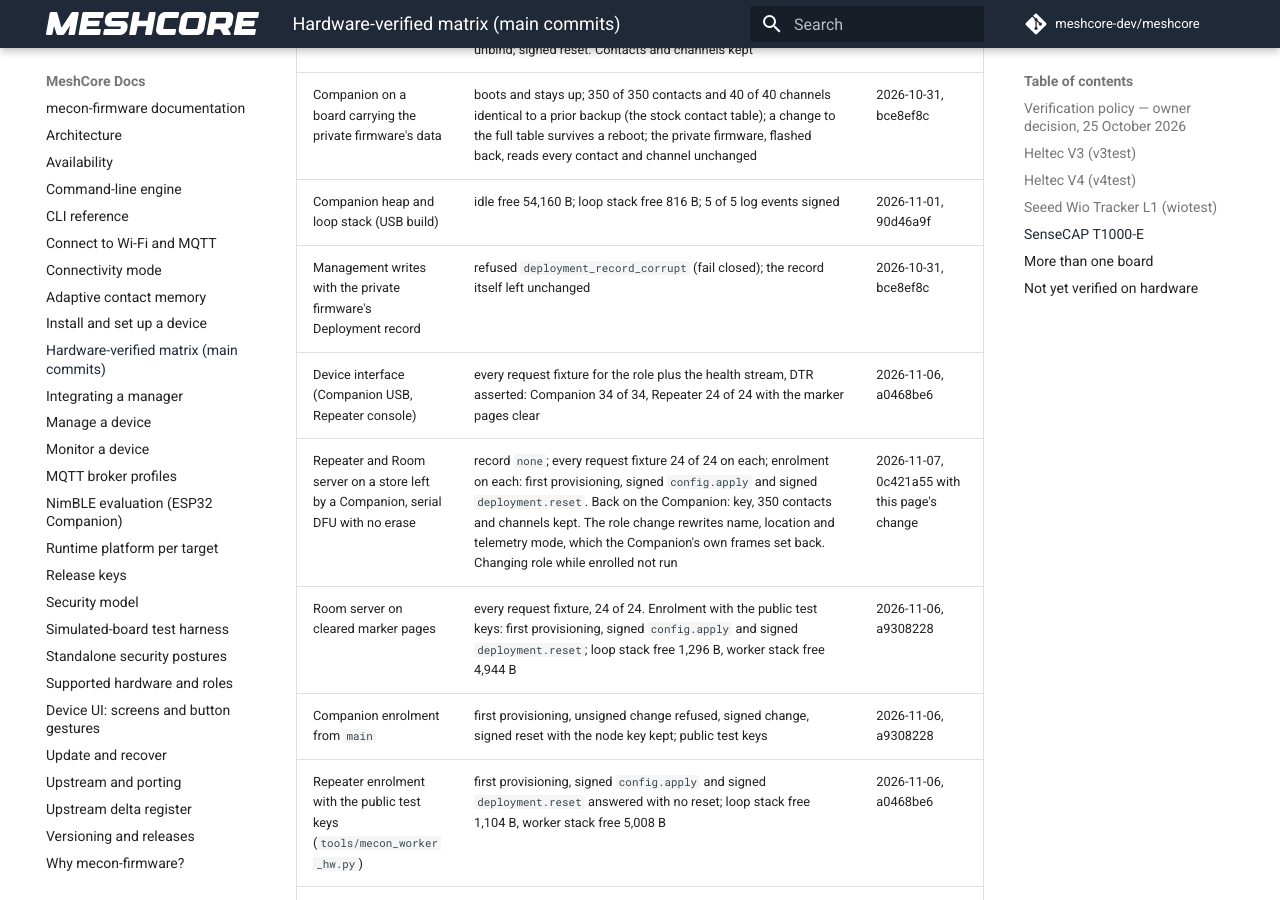
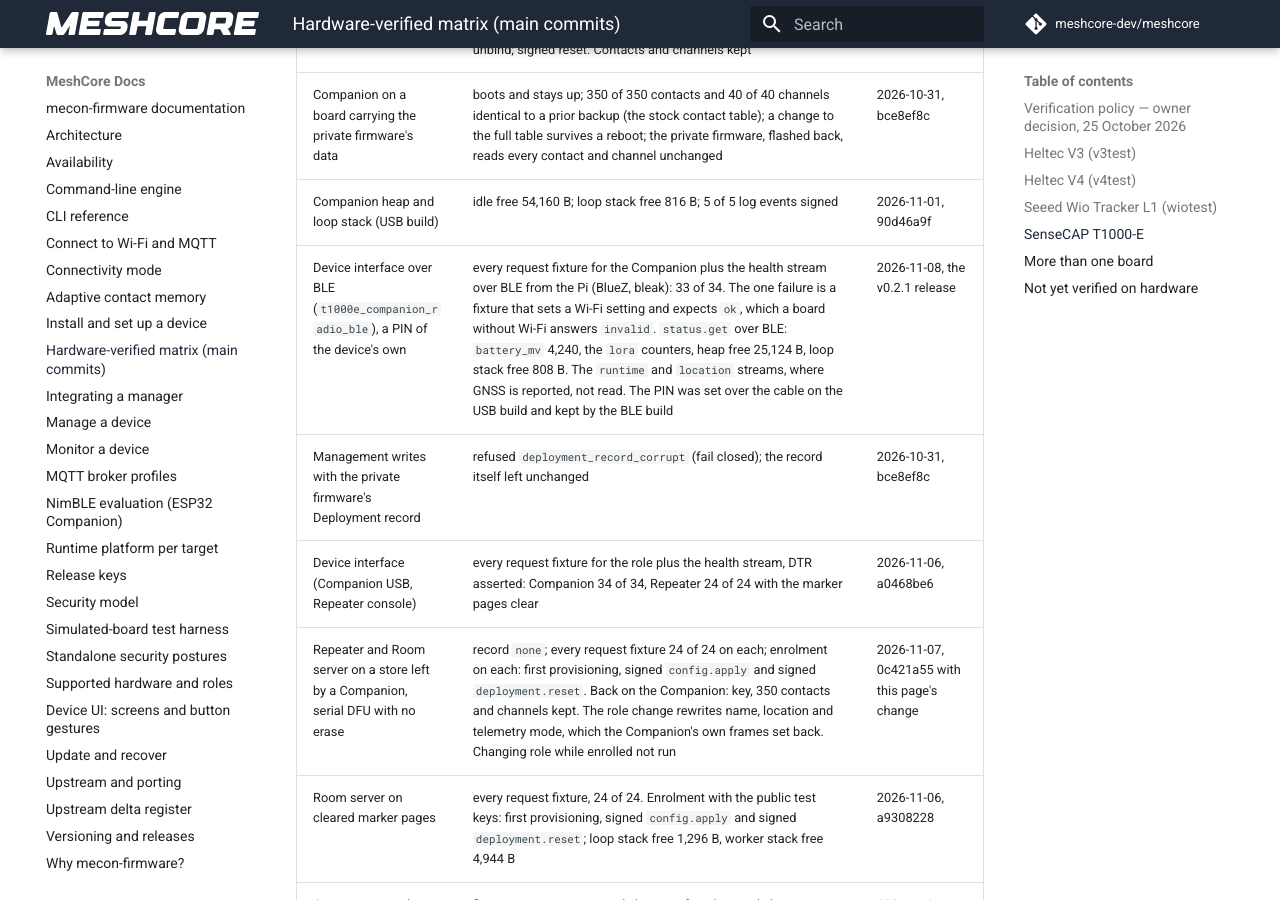
Before and after one commit to hoejriis/mecon-firmware, an MkDocs documentation site: the page built from docs/HARDWARE_VERIFIED.md, in a window 1280 px wide and 900 px high, scrolled down 13636 px. Built offline with MkDocs 1.6.1 and Material for MkDocs 9.7.7, drawn with Linux system fonts in a browser that asks for light colours; comment, search, counter and statistics services are not loaded.

Commit message:
Docs: the device interface over BLE on a T1000-E (v0.2.1)
bilbo on the BLE release build: 33 of 34 request fixtures over BLE, the one failure a fixture that
expects a Wi-Fi setting on a board without Wi-Fi (Issue #418). The status figures read over BLE are
with it; the streams that carry GNSS were not read.

Co-Authored-By: Claude Opus 5.5 (1M context) <noreply@anthropic.com>

```diff
--- a/docs/HARDWARE_VERIFIED.md
+++ b/docs/HARDWARE_VERIFIED.md
@@ -143,6 +143,7 @@ Reading a release on a Heltec V3 or V4 includes `tools/mecon_latency_hw.py <port
 | Public T1000-E Companion USB build, enrolled | a private fork's record cleared over the cable with the node key and `device_id` kept; first provisioning; a signed change and an unsigned one refused; the marker and floor pages present after a serial DFU, read at boot; signed `update.offer` accepted; management channel bind, confirmed rotate, reverted rotate and unbind; signed reset. Contacts and channels kept | 2026-11-06, PR's build plus the test key |
 | Companion on a board carrying the private firmware's data | boots and stays up; 350 of 350 contacts and 40 of 40 channels identical to a prior backup (the stock contact table); a change to the full table survives a reboot; the private firmware, flashed back, reads every contact and channel unchanged | 2026-10-31, bce8ef8c |
 | Companion heap and loop stack (USB build) | idle free 54,160 B; loop stack free 816 B; 5 of 5 log events signed | 2026-11-01, 90d46a9f |
+| Device interface over BLE (`t1000e_companion_radio_ble`), a PIN of the device's own | every request fixture for the Companion plus the health stream over BLE from the Pi (BlueZ, bleak): 33 of 34. The one failure is a fixture that sets a Wi-Fi setting and expects `ok`, which a board without Wi-Fi answers `invalid`. `status.get` over BLE: `battery_mv` 4,240, the `lora` counters, heap free 25,124 B, loop stack free 808 B. The `runtime` and `location` streams, where GNSS is reported, not read. The PIN was set over the cable on the USB build and kept by the BLE build | 2026-11-08, the v0.2.1 release |
 | Management writes with the private firmware's Deployment record | refused `deployment_record_corrupt` (fail closed); the record itself left unchanged | 2026-10-31, bce8ef8c |
 | Device interface (Companion USB, Repeater console) | every request fixture for the role plus the health stream, DTR asserted: Companion 34 of 34, Repeater 24 of 24 with the marker pages clear | 2026-11-06, a0468be6 |
 | Repeater and Room server on a store left by a Companion, serial DFU with no erase | record `none`; every request fixture 24 of 24 on each; enrolment on each: first provisioning, signed `config.apply` and signed `deployment.reset`. Back on the Companion: key, 350 contacts and channels kept. The role change rewrites name, location and telemetry mode, which the Companion's own frames set back. Changing role while enrolled not run | 2026-11-07, 0c421a55 with this page's change |
```
